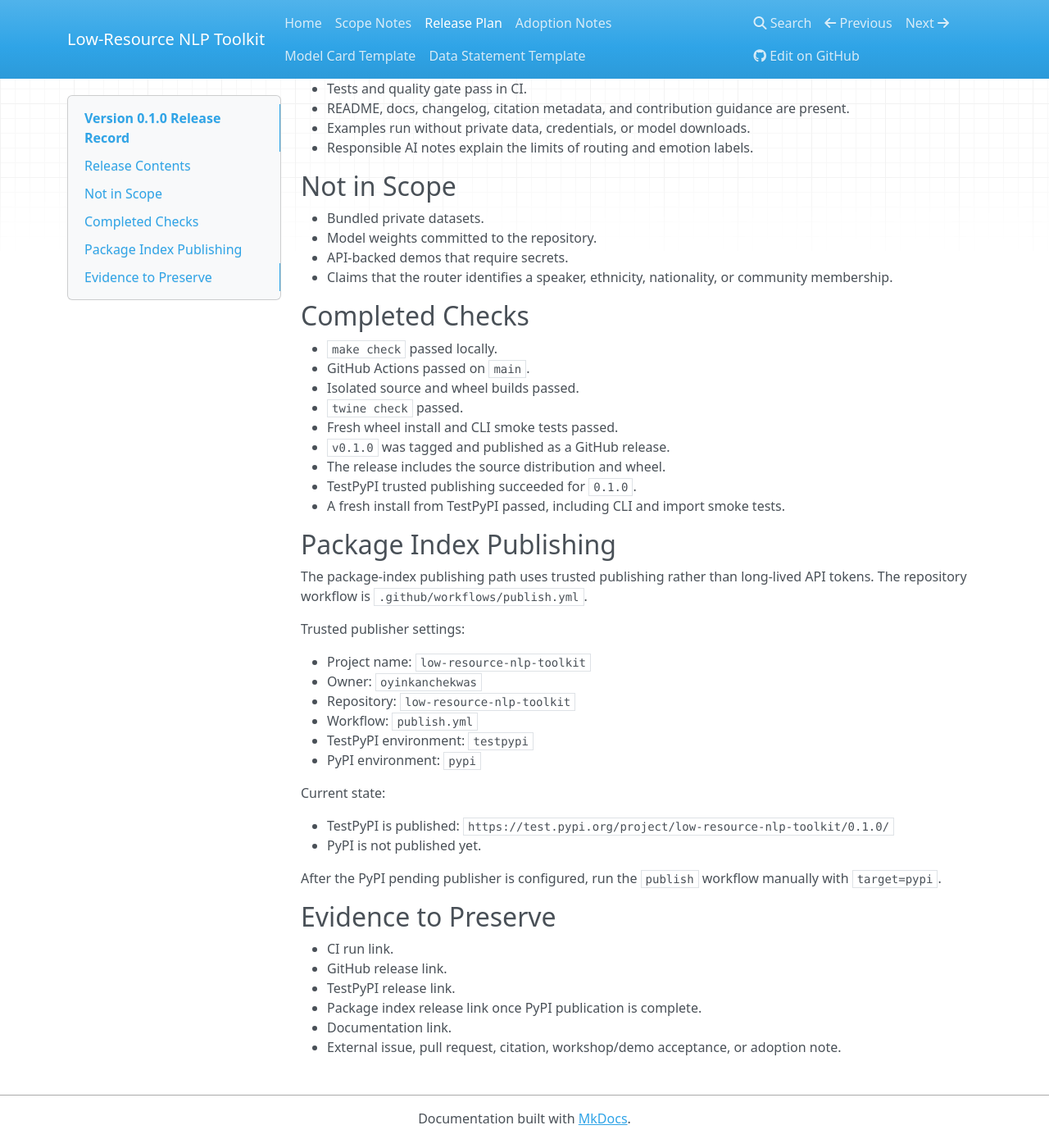
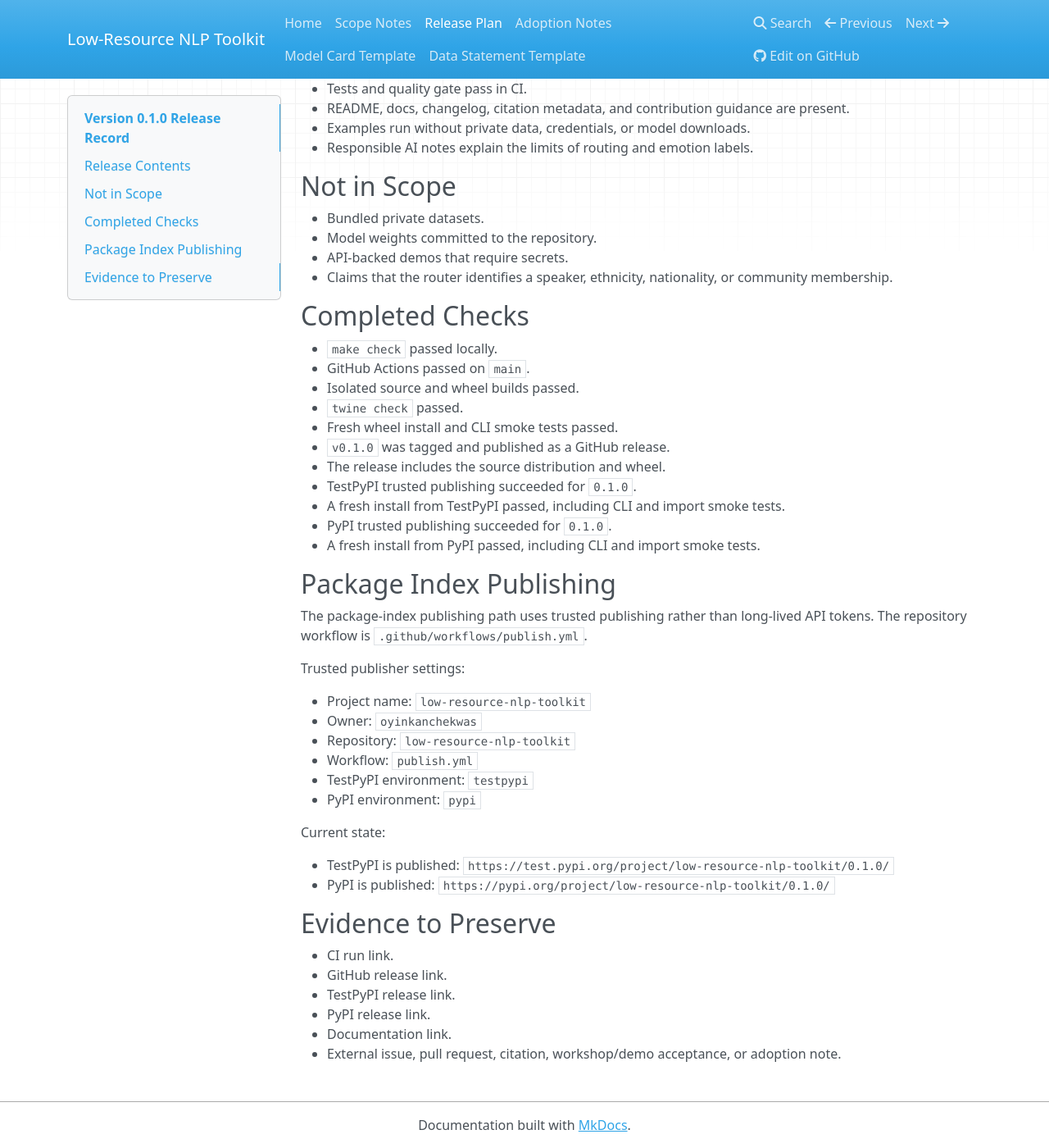
Before and after one commit to oyinkanchekwas/low-resource-nlp-toolkit, an MkDocs documentation site: the page built from docs/release_plan_v0_1.md, in a window 1280 px wide and 1400 px high, scrolled down 213 px. Shown: the whole window at 82% size. Built offline with MkDocs 1.6.1, drawn with Linux system fonts in a browser that asks for light colours; nearby versions of some CDN libraries.

Commit message:
Record PyPI release verification
Update the release record after trusted publishing succeeded on PyPI and a clean install plus CLI smoke test passed.

```diff
--- a/docs/release_plan_v0_1.md
+++ b/docs/release_plan_v0_1.md
@@ -28,6 +28,8 @@ The 0.1.0 release establishes the toolkit as a small public research package. A
 - The release includes the source distribution and wheel.
 - TestPyPI trusted publishing succeeded for `0.1.0`.
 - A fresh install from TestPyPI passed, including CLI and import smoke tests.
+- PyPI trusted publishing succeeded for `0.1.0`.
+- A fresh install from PyPI passed, including CLI and import smoke tests.
 
 ## Package Index Publishing
 
@@ -45,15 +47,13 @@ Trusted publisher settings:
 Current state:
 
 - TestPyPI is published: `https://test.pypi.org/project/low-resource-nlp-toolkit/0.1.0/`
-- PyPI is not published yet.
-
-After the PyPI pending publisher is configured, run the `publish` workflow manually with `target=pypi`.
+- PyPI is published: `https://pypi.org/project/low-resource-nlp-toolkit/0.1.0/`
 
 ## Evidence to Preserve
 
 - CI run link.
 - GitHub release link.
 - TestPyPI release link.
-- Package index release link once PyPI publication is complete.
+- PyPI release link.
 - Documentation link.
 - External issue, pull request, citation, workshop/demo acceptance, or adoption note.
```
